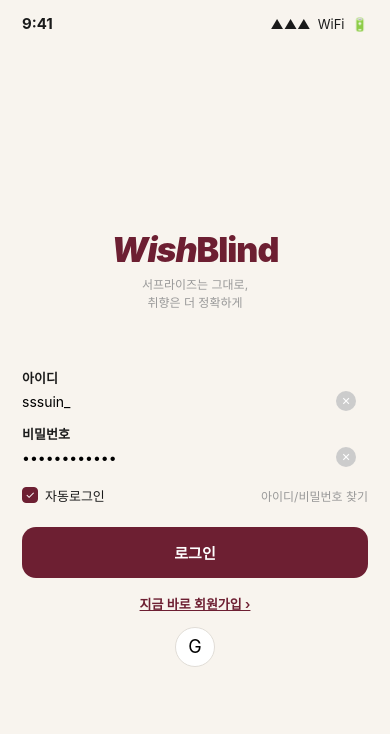
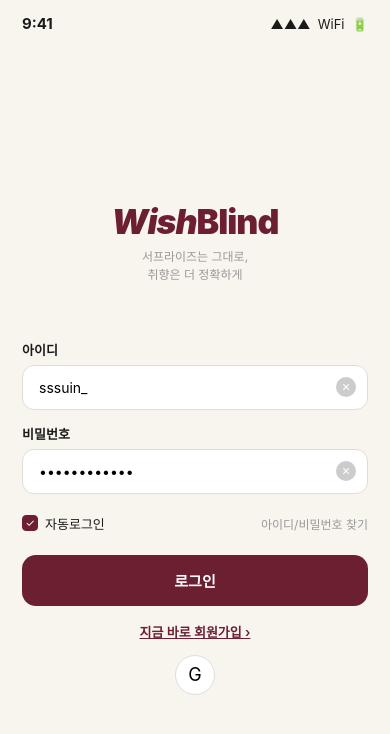
Before and after one commit to KimGyuR/WishBlind, a React Native app: screen / in a window 390 px wide. Shown: the top 734 px of the page. Built offline with nearby package versions, Linux system fonts and the light colour scheme.

Commit message:
로그인 화면 수정

```diff
--- a/components/Shared.js
+++ b/components/Shared.js
@@ -70,23 +70,28 @@
 // ── Text input styled like .form-input ──
 export function FormInput(props) {
   return (
+    <View style={[styles.inputBox, props.style]}>
       <TextInput
-      style={[styles.formInput, props.style]}
+        style={styles.inputInner}
         placeholderTextColor={colors.textMuted}
         {...props}
+        placeholder={props.placeholder}
       />
+    </View>
   );
 }
 
 // ── Textarea styled like .form-textarea ──
 export function FormTextarea(props) {
   return (
+    <View style={[styles.inputBox, styles.textareaBox, props.style]}>
       <TextInput
-      style={[styles.formInput, styles.formTextarea, props.style]}
+        style={[styles.inputInner, styles.textareaInner]}
         placeholderTextColor={colors.textMuted}
         multiline
         {...props}
       />
+    </View>
   );
 }
 
@@ -225,19 +230,29 @@
   formLabel: { fontSize: 13, fontWeight: '600', color: colors.text },
   emoji: { fontSize: 14 },
 
-  formInput: {
+  inputBox: {
     width: '100%',
+    flexDirection: 'row',
+    alignItems: 'center',
     paddingVertical: 13,
     paddingHorizontal: 16,
     borderWidth: 1.5,
     borderColor: colors.border,
     borderRadius: 12,
+    backgroundColor: colors.white,
+  },
+  textareaBox: { height: 90, alignItems: 'flex-start' },
+  inputInner: {
+    flex: 1,
     fontSize: 14,
     color: colors.text,
-    backgroundColor: colors.white,
+    padding: 0,
+    margin: 0,
+    backgroundColor: 'transparent',
+    borderWidth: 0,
     ...Platform.select({ web: { outlineStyle: 'none', boxShadow: 'none' }, default: {} }),
   },
-  formTextarea: { height: 90, textAlignVertical: 'top' },
+  textareaInner: { height: '100%', textAlignVertical: 'top' },
 
   selectBox: {
     flexDirection: 'row',
```
Lines whose indentation alone changed are shown as unchanged.
